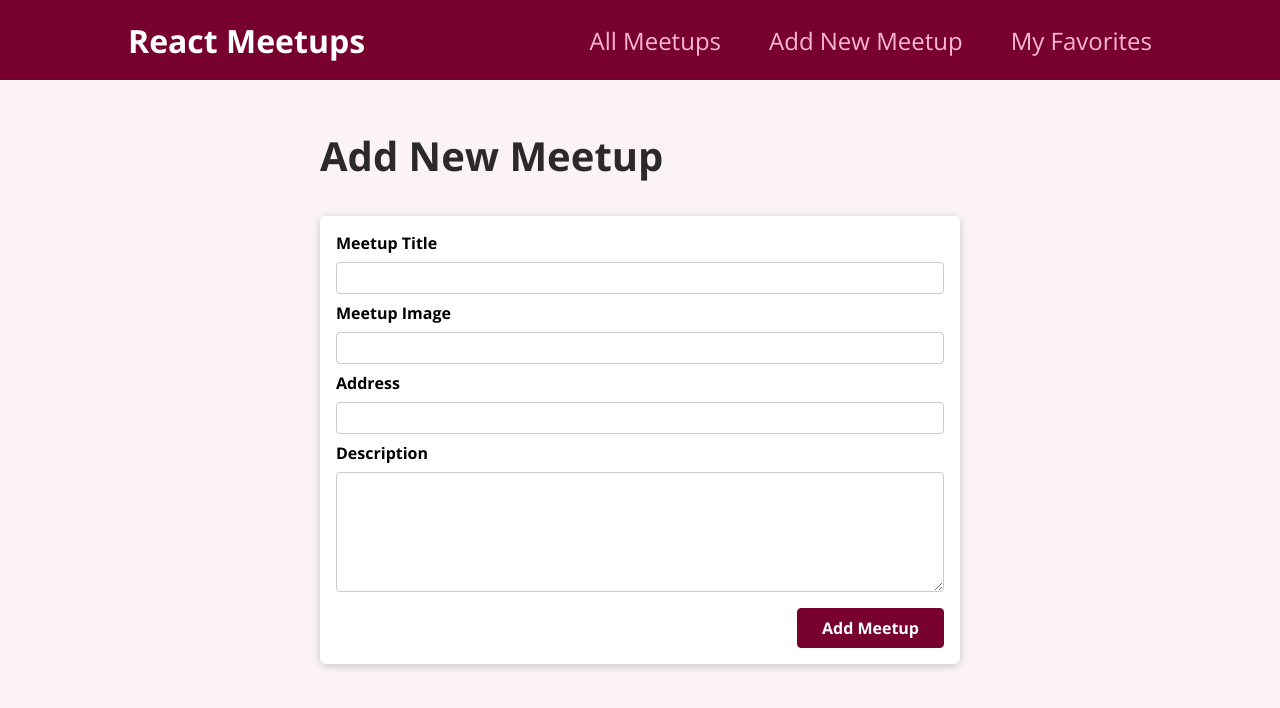
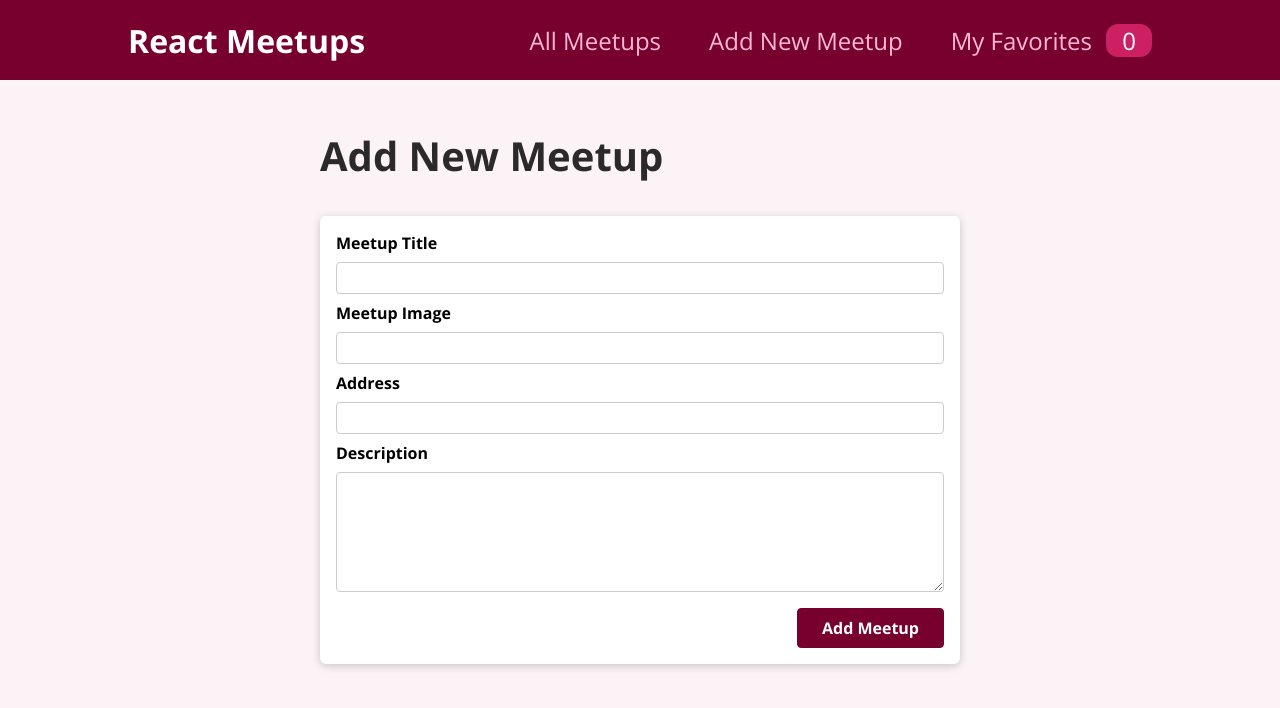
Before and after one commit to AleksandraCislowski/meetups, a React (Create React App) app: page /new-meetup in a window 1280 px wide. Shown: the top 708 px of the page. Built offline with nearby package versions, Linux system fonts and the light colour scheme.

Commit message:
counting favoritess badge

```diff
--- a/src/components/layout/MainNavigation.js
+++ b/src/components/layout/MainNavigation.js
@@ -1,8 +1,11 @@
+import { useContext } from "react";
 import { Link } from "react-router-dom";
 
 import classes from "./MainNavigation.module.css";
+import FavoritesContext from "../../store/favorites-context";
 
 function MainNavigation() {
+  const favoritesCtx = useContext(FavoritesContext);
   return (
     <header className={classes.header}>
       <div className={classes.logo}>React Meetups</div>
@@ -15,7 +18,12 @@
             <Link to='/new-meetup'>Add New Meetup</Link>
           </li>
           <li>
-            <Link to='/favorites'>My Favorites</Link>
+            <Link to='/favorites'>
+              My Favorites{" "}
+              <span className={classes.badge}>
+                {favoritesCtx.totalFavorites}
+              </span>
+            </Link>
           </li>
         </ul>
       </nav>
```
